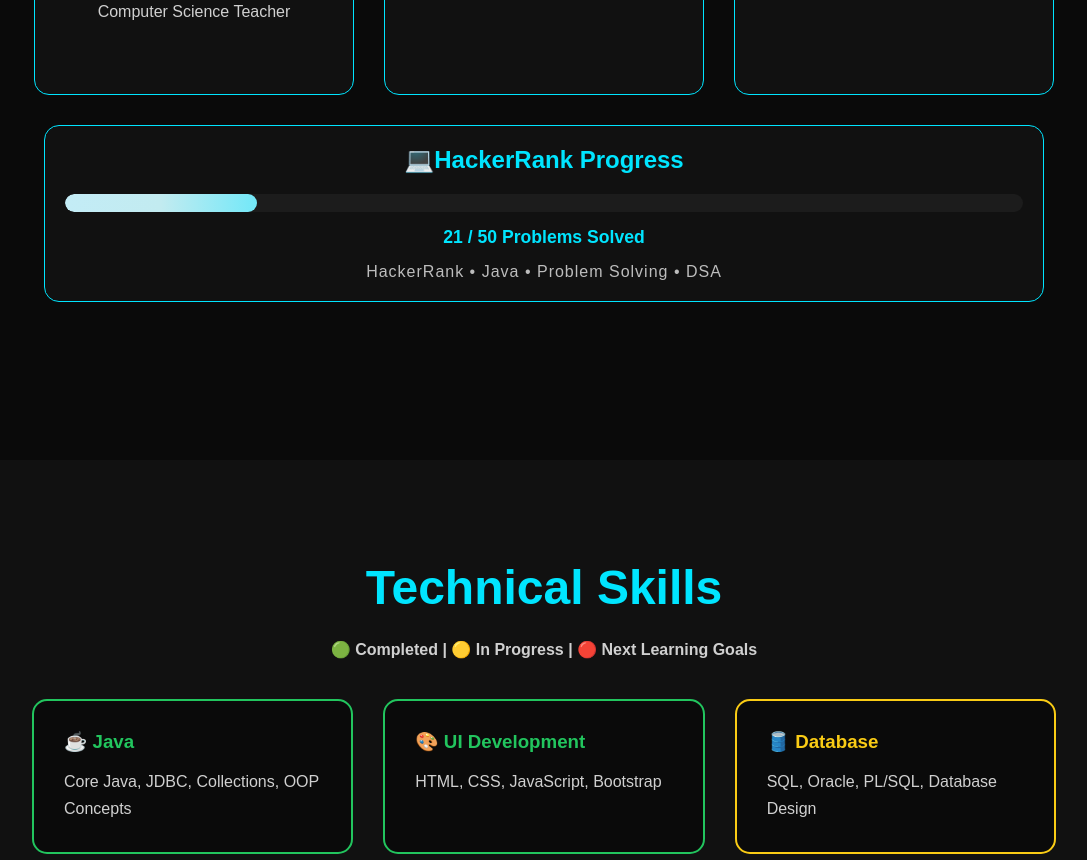
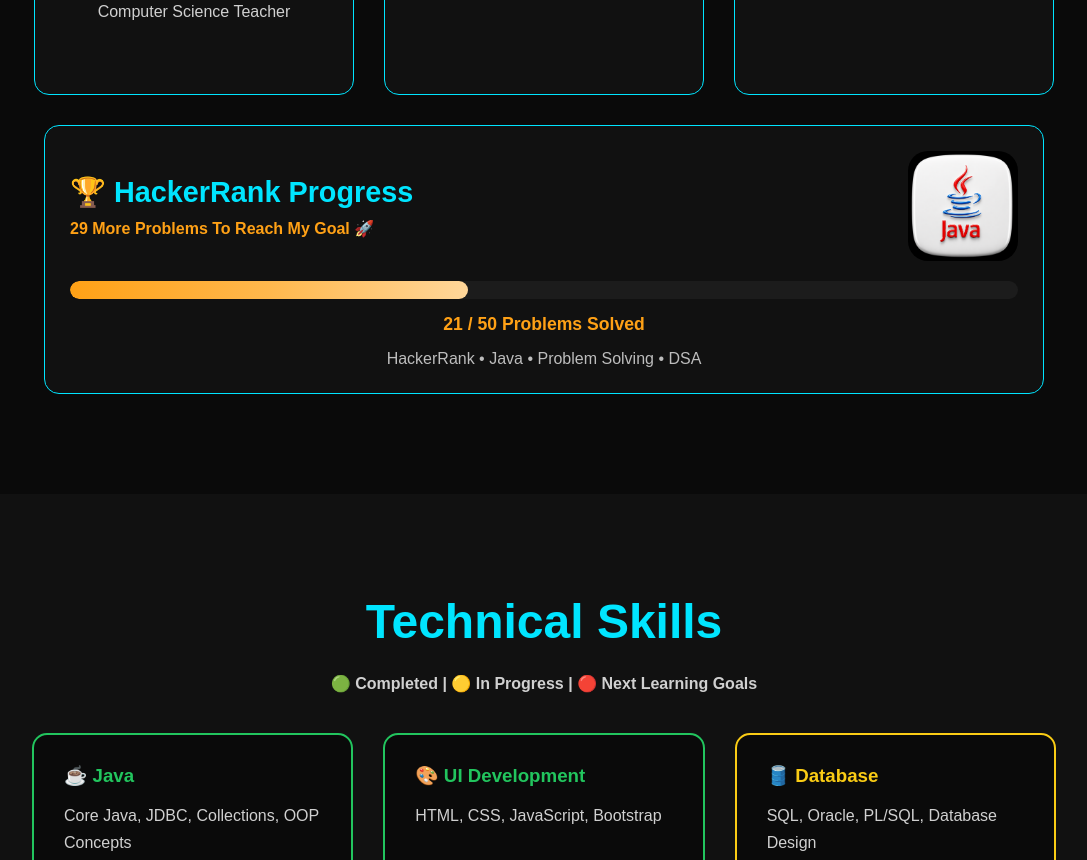
Before and after one commit to mohitkr56/anand-kumar-saha-portfolio, a React (Vite) app: page / in a window 1280 px wide. Shown: the part 1940-2800 px from the top of the page, without its empty margins (96-1183 px from the left). Built offline with nearby package versions, Linux system fonts and the light colour scheme.

Commit message:
Portfolio UI improvements

```diff
--- a/src/App.css
+++ b/src/App.css
@@ -746,25 +746,54 @@ body {
 }
 
 /* ================= CODING JOURNEY ================= */
-
 .coding-progress{
   width:100%;
   max-width:1000px;
-
   margin:30px auto 0;
-
   background:#111;
   border:1.5px solid #00e5ff;
   border-radius:15px;
-  padding:20px;
+  padding:25px;
+}
 
-  text-align:center;
+.coding-top{
+  display:flex;
+  justify-content:space-between;
+  align-items:center;
+  margin-bottom:20px;
+}
+
+.coding-left{
+  text-align:left;
 }
 
 .coding-progress h3{
   color:#00e5ff;
-  font-size:1.5rem;
-  margin-bottom:20px;
+  font-size:1.8rem;
+  margin-bottom:10px;
+}
+
+.milestone{
+  color:#ffa116;
+  font-size:1rem;
+  font-weight:600;
+}
+
+.coding-badge{
+  display:flex;
+  justify-content:center;
+  align-items:center;
+}
+
+.java-badge-img{
+  width:110px;
+  height:auto;
+  border-radius:20px;
+  transition:0.3s ease;
+}
+
+.java-badge-img:hover{
+  transform:scale(1.05);
 }
 
 .progress-bar{
@@ -780,19 +809,20 @@ body {
   width:42%;
   background:linear-gradient(
     90deg,
-    #c3ecf6,
-    #c2ebf0,
-    #72e8f8
+    #ffa116,
+    #ffb84d,
+    #ffd699
   );
   border-radius:50px;
 }
 
 .progress-stats{
+  text-align:center;
   margin-top:15px;
 }
 
 .progress-stats span{
-  color:#00e5ff;
+  color:#ffa116;
   font-size:1.1rem;
   font-weight:700;
 }
@@ -800,48 +830,5 @@ body {
 .coding-desc{
   margin-top:15px;
   color:#bdbdbd;
-  font-size:1rem;
-  letter-spacing:1px;
   text-align:center;
 }
-
-/* ================= CUSTOM CURSOR ================= */
-
-body{
-  cursor:none;
-}
-
-.custom-cursor{
-  width:16px;
-  height:16px;
-
-  background:#00e5ff;
-
-  border-radius:50%;
-
-  position:fixed;
-  top:0;
-  left:0;
-
-  pointer-events:none;
-
-  z-index:99999;
-
-  transform:translate(-50%, -50%);
-
-  box-shadow:
-    0 0 10px #00e5ff,
-    0 0 20px #00e5ff,
-    0 0 40px #00e5ff;
-
-  transition:
-    left 0.05s linear,
-    top 0.05s linear;
-}
-
-/* Hover Effect */
-
-a:hover ~ .custom-cursor,
-button:hover ~ .custom-cursor{
-  transform:translate(-50%, -50%) scale(1.4);
-}
--- a/src/App.jsx
+++ b/src/App.jsx
@@ -9,7 +9,7 @@ import Teaching from "./components/Teaching";
 import Projects from "./components/Projects";
 import Contact from "./components/Contact";
 import Footer from "./components/Footer";
-import Cursor from "./components/Cursor";
+
 
 function App() {
   return (
@@ -23,7 +23,7 @@ function App() {
       <Projects />
       <Contact />
       <Footer />
-      <Cursor />
+
     </>
   );
 }
--- a/src/components/Cursor.jsx
+++ /dev/null
@@ -1,32 +0,0 @@
-import { useEffect, useState } from "react";
-
-function Cursor() {
-  const [position, setPosition] = useState({ x: 0, y: 0 });
-
-  useEffect(() => {
-    const moveCursor = (e) => {
-      setPosition({
-        x: e.clientX,
-        y: e.clientY,
-      });
-    };
-
-    window.addEventListener("mousemove", moveCursor);
-
-    return () => {
-      window.removeEventListener("mousemove", moveCursor);
-    };
-  }, []);
-
-  return (
-    <div
-      className="custom-cursor"
-      style={{
-        left: `${position.x}px`,
-        top: `${position.y}px`,
-      }}
-    />
-  );
-}
-
-export default Cursor;
--- a/src/components/Journey.jsx
+++ b/src/components/Journey.jsx
@@ -1,3 +1,5 @@
+import javaBadge from "../assets/java-badge.png";
+
 function Journey() {
   return (
     <section className="journey" id="journey">
@@ -33,12 +35,32 @@ function Journey() {
 
       <div className="coding-progress">
 
-        <h3>💻HackerRank Progress</h3>
+        <div className="coding-top">
+
+          <div className="coding-left">
+
+            <h3>🏆 HackerRank Progress</h3>
+
+            <p className="milestone">
+              29 More Problems To Reach My Goal 🚀
+            </p>
+
+          </div>
+
+          <div className="coding-badge">
+            <img
+              src={javaBadge}
+              alt="Java Badge"
+              className="java-badge-img"
+            />
+          </div>
+
+        </div>
 
         <div className="progress-bar">
           <div
             className="progress-fill"
-            style={{ width: "20%" }}
+            style={{ width: "42%" }}
           ></div>
         </div>
 
```
Also changed, not shown: src/assets/java-badge.png (added).
